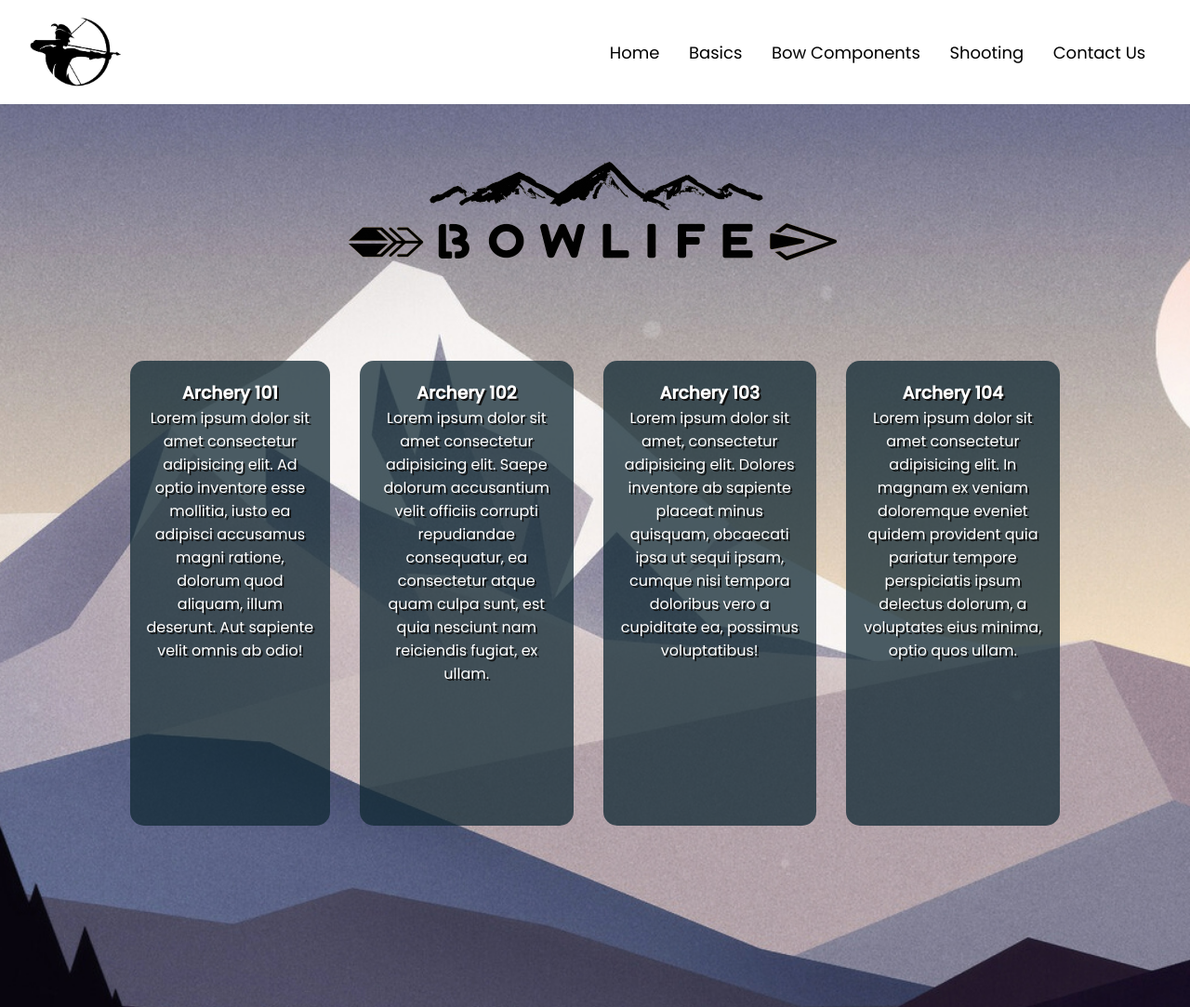
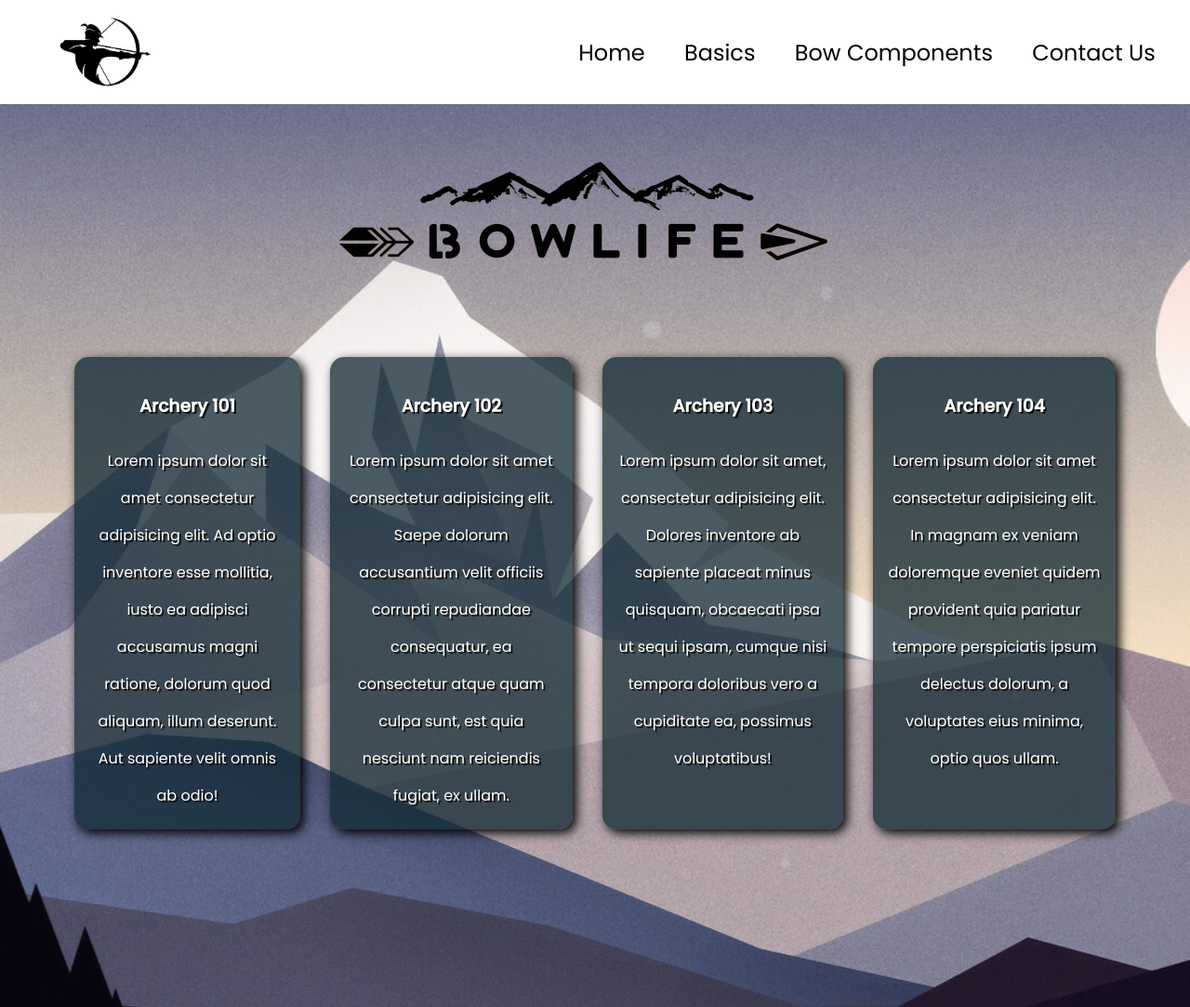
Before and after one commit to tipowers/Archery-Website-V2, a plain HTML site: page index.html in a window 1280 px wide. Shown: the top 1083 px of the page at 93% size. Drawn offline with Linux system fonts and the light colour scheme.

Commit message:
version 0.1.4 - nav / hero / footer section positioning. tweaked card formatting

```diff
--- a/index.html
+++ b/index.html
@@ -19,7 +19,6 @@
                 <li><a href="index.html" class="nav__link">Home</a></li>
                 <li><a href="basics.html" class="nav__link">Basics</a></li>
                 <li><a href="components.html" class="nav__link">Bow Components</a></li>
-                <li><a href="shooting.html" class="nav__link">Shooting</a></li>
                 <li><a href="contact.html" class="nav__link">Contact Us</a></li>
             </ul>
         </nav>
@@ -27,21 +26,21 @@
 
     <section class="hero">
         <img class="hero__banner--header" src="./images/bowlife.png" alt="">
-        <div class="services">
-            <div class="service">
-                <h3>Archery 101</h3>
+        <div class="cards">
+            <div class="card">
+                <h3>Archery 101</h3><br>
                 <p>Lorem ipsum dolor sit amet consectetur adipisicing elit. Ad optio inventore esse mollitia, iusto ea adipisci accusamus magni ratione, dolorum quod aliquam, illum deserunt. Aut sapiente velit omnis ab odio!</p>
             </div>
-            <div class="service">
-                <h3>Archery 102</h3>
+            <div class="card">
+                <h3>Archery 102</h3><br>
                 <p>Lorem ipsum dolor sit amet consectetur adipisicing elit. Saepe dolorum accusantium velit officiis corrupti repudiandae consequatur, ea consectetur atque quam culpa sunt, est quia nesciunt nam reiciendis fugiat, ex ullam.</p>
             </div>
-            <div class="service">
-                <h3>Archery 103</h3>
+            <div class="card">
+                <h3>Archery 103</h3><br>
                 <p>Lorem ipsum dolor sit amet, consectetur adipisicing elit. Dolores inventore ab sapiente placeat minus quisquam, obcaecati ipsa ut sequi ipsam, cumque nisi tempora doloribus vero a cupiditate ea, possimus voluptatibus!</p>
             </div>
-            <div class="service">
-                <h3>Archery 104</h3>
+            <div class="card">
+                <h3>Archery 104</h3><br>
                 <p>Lorem ipsum dolor sit amet consectetur adipisicing elit. In magnam ex veniam doloremque eveniet quidem provident quia pariatur tempore perspiciatis ipsum delectus dolorum, a voluptates eius minima, optio quos ullam.</p>
             </div>
         </div>
--- a/style.css
+++ b/style.css
@@ -25,10 +25,15 @@ header {
 
 .logo img {
     height: 10vh;
+    margin-left: 2em;
 }
 
 nav {
-    flex: 1;
+    flex-grow: 1;
+}
+
+nav li {
+    margin: 0 -4em 0 -2em;
 }
 
 .nav__list {
@@ -41,7 +46,7 @@ nav {
 .nav__link {
     text-decoration: none;
     color: black;
-    font-size: large;
+    font-size: x-large
 }
 
 /* Hero / Main Content Section */
@@ -55,6 +60,7 @@ nav {
     text-align: center;
     display: flex;
     align-items: center;
+    justify-content: space-evenly;
 }
 
 .hero__banner--header {
@@ -62,7 +68,7 @@ nav {
     display: flex;
     align-self: flex-start;
     left: 50%;
-    margin-left: -265px;
+    margin-left: -275px;
     margin-top: 3em;
 }
 
@@ -76,33 +82,46 @@ nav {
     margin-bottom: 3em;
 }
 
-/*.services {
+.cards {
+    display: flex;
+    max-width: 90%;
+}
 
-}*/
-
-.service {
-    height: 500px;
+.card {
     color: #ffffff;
     text-shadow: 2px 2px #111;
     background: rgba(16, 41, 51, 0.75);
     padding: 1.25em 1em 1em 1em;
     border-radius: 15px 15px;
-    margin-top: -3em;
+    margin: -3em 1em 0em 1em;
+    box-shadow: 0.25em 0.25em 0.75em rgba(0, 0, 0);
+    transition: transform 200ms ease-in-out;
 }
 
-/*.service h3 {
-    text-decoration: underline;
-}*/
+.card h3 {
+    margin-top: 1em;
+    margin-bottom: 0em;
+    /*text-decoration: underline;*/
+}
 
-@media (min-width: 930px) {
-    .services {
+.card p {
+    line-height: 2.5em;
+}
+
+.card:hover {
+    transform: scale(1.1);
+    opacity: .90;
+}
+
+@media (max-width: 930px) {
+    .cards {
         display: flex;
         max-width: 1000px;
         margin-left: auto;
         margin-right: auto;
     }
 
-    .service + .service {
+    .card + .card {
         margin-left: 2em;
     }
 }
@@ -113,7 +132,7 @@ nav {
     background: #ffffff;
     text-align: center;
     padding: 2.5em 0;
-    font-size: large;
+    font-size: 1.3em;
 }
 
 .footer a {
```
Also changed, not shown: basics.html (+9 -10 lines), components.html (+9 -10 lines), contact.html (+9 -10 lines), shooting.html (deleted, +0 -62 lines).
